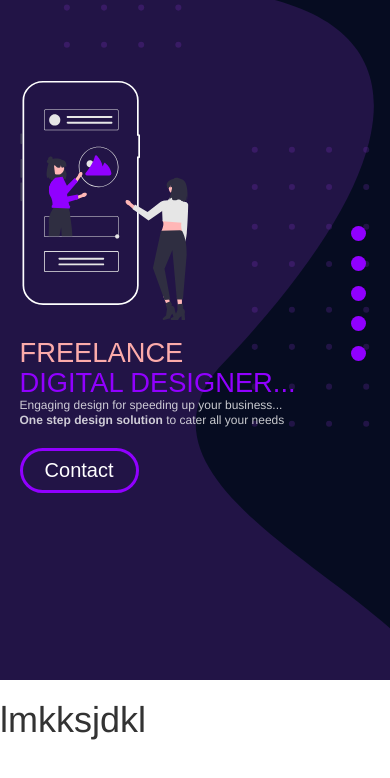
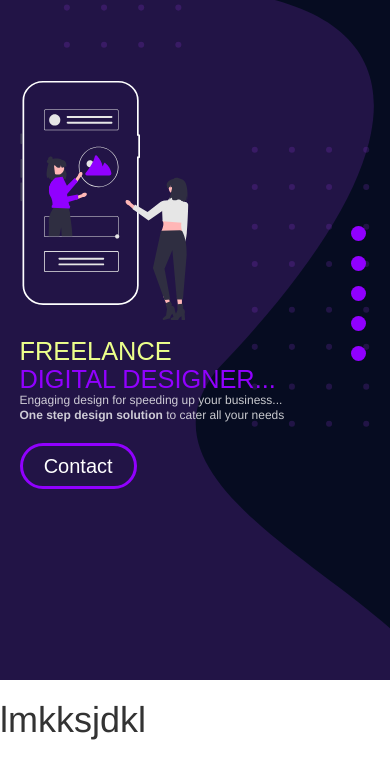
Before and after one commit to RIFAT-MULLA/redesigns, a plain HTML site: page index.html in a window 390 px wide. Shown: the part 122-900 px from the top of the page. Drawn offline with nearby package versions, Linux system fonts and the light colour scheme; a web font is replaced by a local one.

Commit message:
Update style.css

```diff
--- a/style.css
+++ b/style.css
@@ -146,7 +146,7 @@ li:hover .menu-text{
 .header-text h1, .header-text h3{
   font-family: var(--aclonica);
   font-size: clamp(1rem, 7vw, 5rem);
-  color: #fcabaa;
+  color: #ecff8b;
 }
 .header-text h3{
   color: var(--purple);
@@ -181,7 +181,7 @@ li:hover .menu-text{
 
 @media only screen and (min-width: 0px) and (max-width: 450px) {
   .header-text h1, .header-text h3{
-    /* font-size: 24px; */
+    font-size: clamp(1rem, 6.5vw, 5rem);
   }
   .headerImg{
     max-width: 70%;
```
